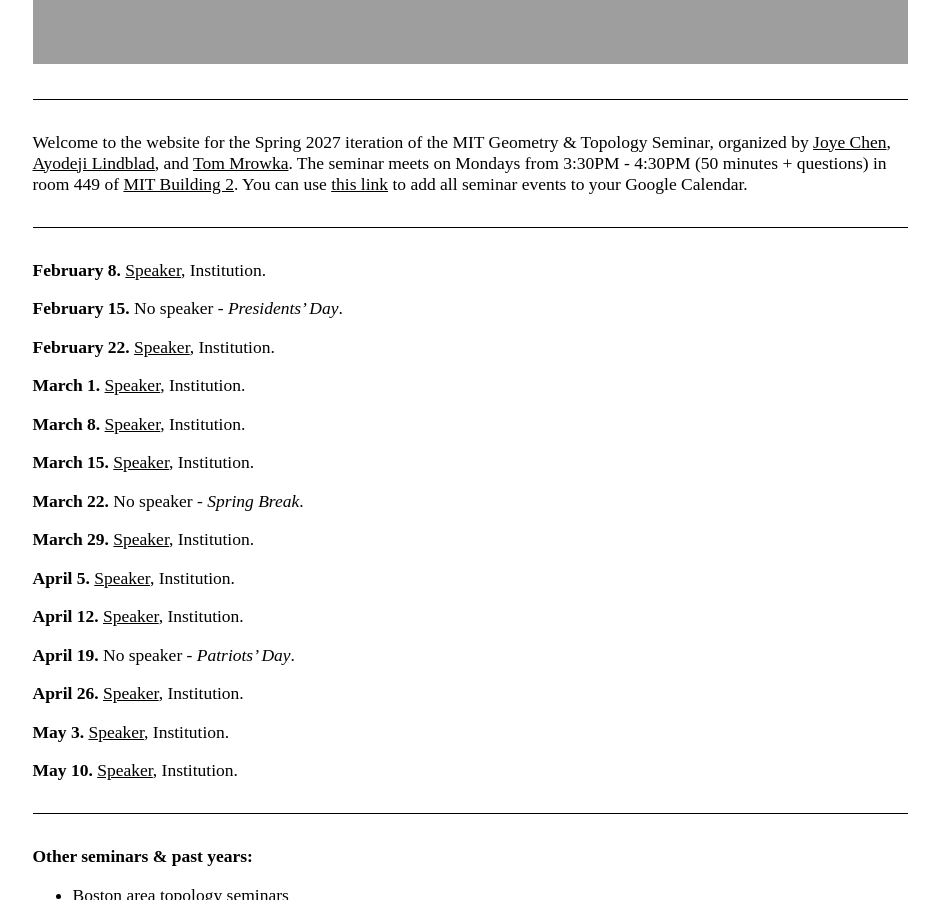
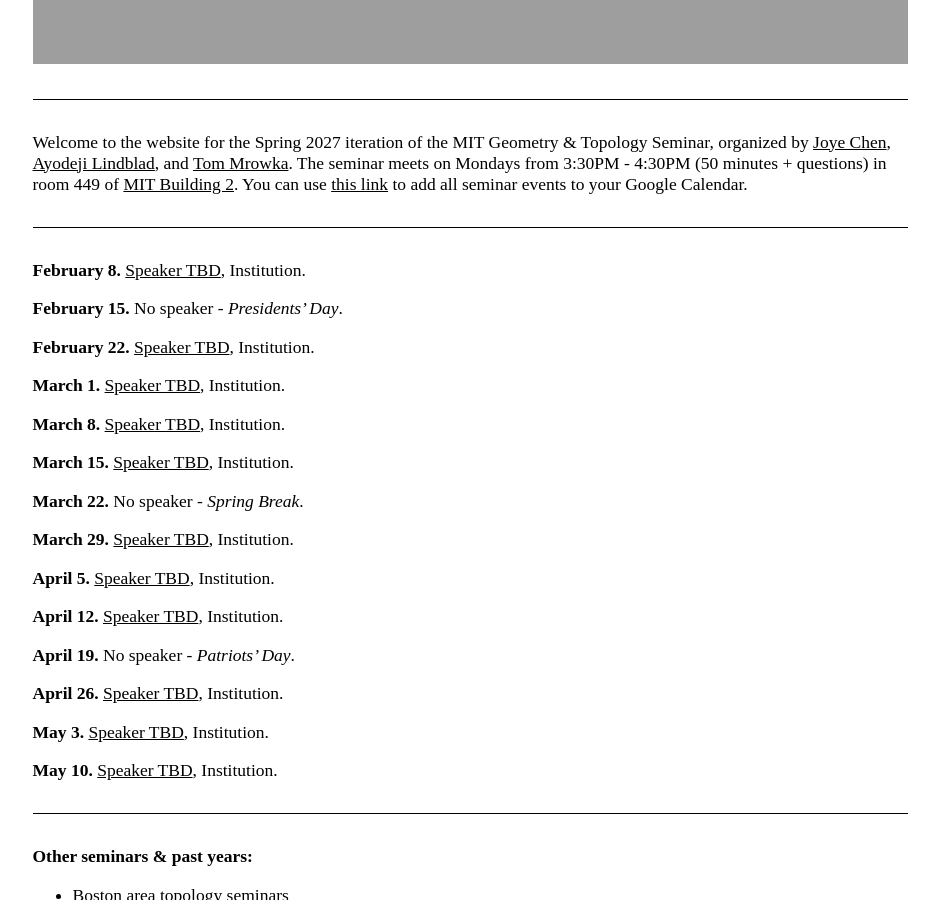
Before and after one commit to AyodejiLindblad/AyodejiLindblad.github.io, a Jekyll site: the page built from seminars/MIT-G&T-SP27/index.md, in a window 1280 px wide and 900 px high, scrolled down 764 px. Shown: the whole window, without its empty margins (170-1109 px from the left). Built offline with Jekyll 4.4.1, drawn with Linux system fonts in a browser that asks for light colours; some web fonts are replaced.

Commit message:
Update speaker placeholders to 'Speaker TBD'

```diff
--- a/seminars/MIT-G&T-SP27/index.md
+++ b/seminars/MIT-G&T-SP27/index.md
@@ -38,33 +38,33 @@ Welcome to the website for the Spring 2027 iteration of the MIT Geometry & Topol
 
 ---
 
-**February 8.** [Speaker](), Institution.
+**February 8.** [Speaker TBD](), Institution.
 
 **February 15.** No speaker - *Presidents' Day*.
 
-**February 22.** [Speaker](), Institution.
+**February 22.** [Speaker TBD](), Institution.
 
-**March 1.** [Speaker](), Institution.
+**March 1.** [Speaker TBD](), Institution.
 
-**March 8.** [Speaker](), Institution.
+**March 8.** [Speaker TBD](), Institution.
 
-**March 15.** [Speaker](), Institution.
+**March 15.** [Speaker TBD](), Institution.
 
 **March 22.** No speaker - *Spring Break*.
 
-**March 29.** [Speaker](), Institution.
+**March 29.** [Speaker TBD](), Institution.
 
-**April 5.** [Speaker](), Institution.
+**April 5.** [Speaker TBD](), Institution.
 
-**April 12.** [Speaker](), Institution.
+**April 12.** [Speaker TBD](), Institution.
 
 **April 19.** No speaker - *Patriots' Day*.
 
-**April 26.** [Speaker](), Institution.
+**April 26.** [Speaker TBD](), Institution.
 
-**May 3.** [Speaker](), Institution.
+**May 3.** [Speaker TBD](), Institution.
 
-**May 10.** [Speaker](), Institution.
+**May 10.** [Speaker TBD](), Institution.
 
 ---
 
```
